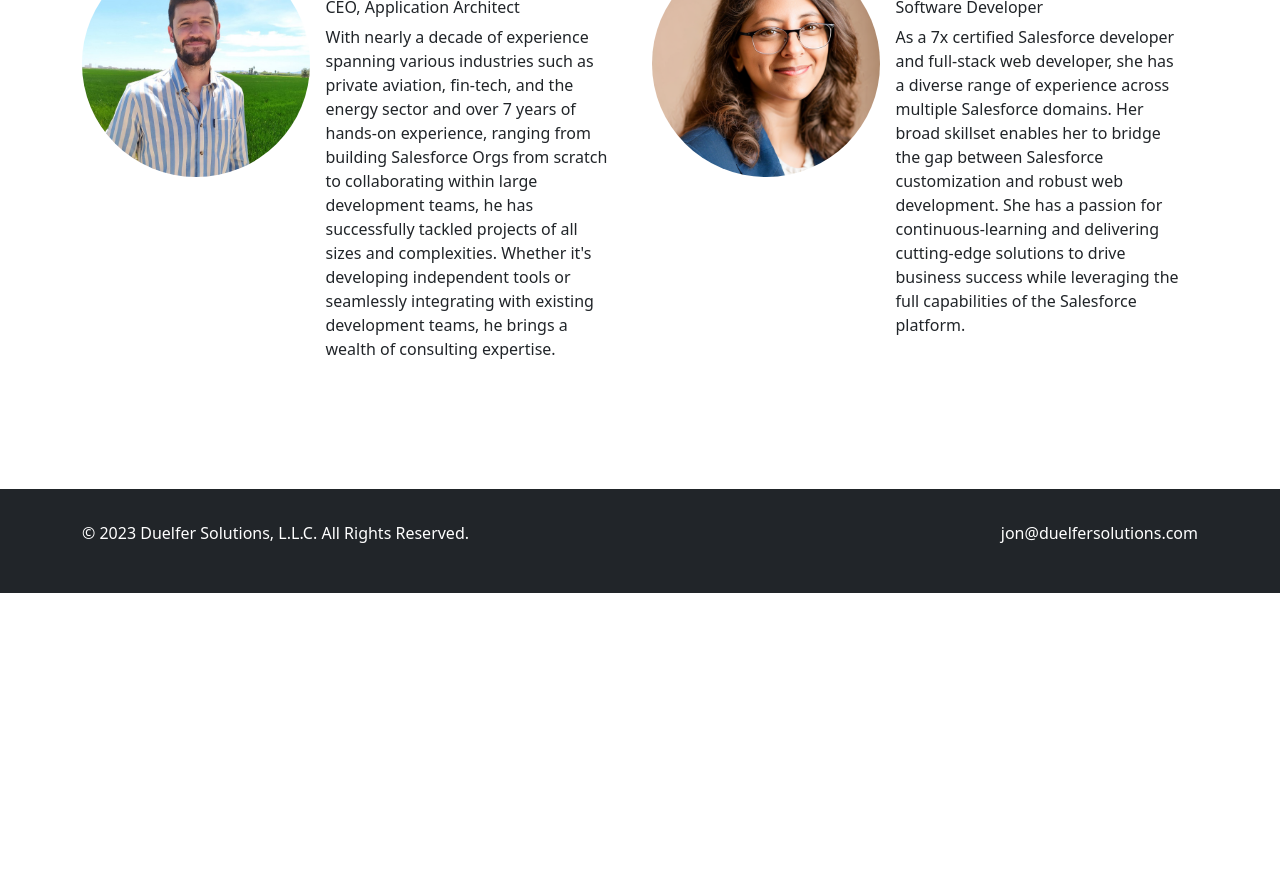
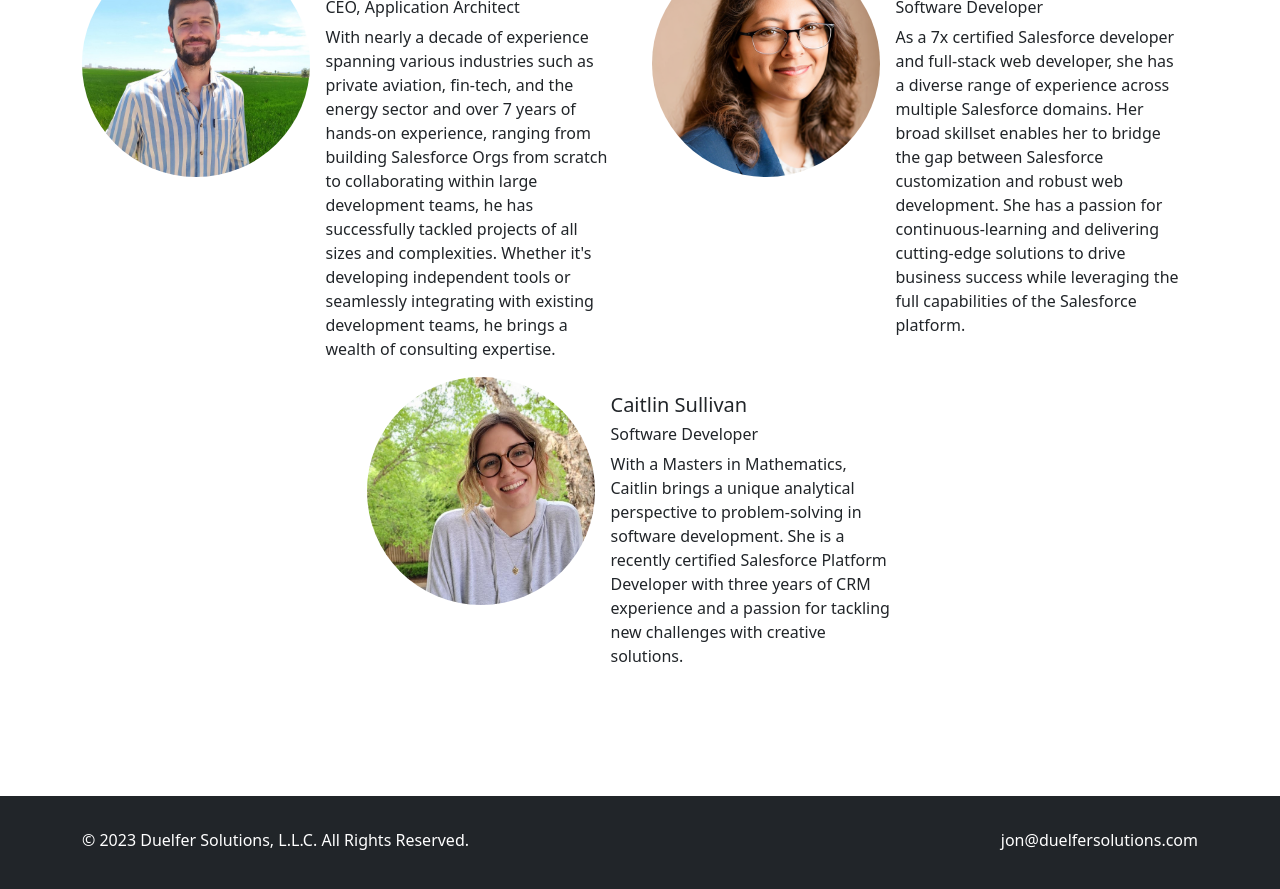
Before and after one commit to Duelfer-Solutions/duelfer-solutions.github.io, a Jekyll site: the page index.html, which Jekyll copies as it is, in a window 1280 px wide and 900 px high, scrolled down 2071 px. Shown: the top 889 px of the window. Built offline with Jekyll 4.4.1, drawn with Linux system fonts in a browser that asks for light colours; before the commit the page ends 2664 px from its top, so only the background shows below that.

Commit message:
adds profile pic and bio

```diff
--- a/index.html
+++ b/index.html
@@ -141,6 +141,20 @@
                             </div>
                         </div>
                     </div>
+                    <div class="col-lg-6">
+                        <div class="card" style="flex-direction:row; border:0;">
+                            <div class="col-md-5">
+                                <img class="img-fluid rounded-circle" src="/assets/img/caitlin-profile.jpg" alt="">
+                            </div>
+                            <div class="col-md-7">
+                                <div class="card-body">
+                                    <h5 class="card-title">Caitlin Sullivan</h5>
+                                    <h6 class="card-title">Software Developer</h6>
+                                    <p class="card-text">With a Masters in Mathematics, Caitlin brings a unique analytical perspective to problem-solving in software development. She is a recently certified Salesforce Platform Developer with three years of CRM experience and a passion for tackling new challenges with creative solutions.</p>
+                                </div>
+                            </div>
+                        </div>
+                    </div>
                 </div>
             </div>
         </section>
```
Also changed, not shown: assets/img/caitlin-profile.jpg (added).
